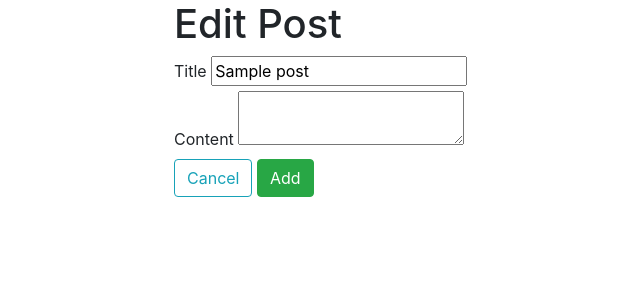
After one commit to james-br/flask-user-database, a Flask app: page /posts/1/edit in a window 1280 px wide. The commit adds this page. Shown: the top 300 px of the page, without its empty margins (216-856 px from the left). Run offline with Flask 2, Linux system fonts and the light colour scheme; tables that the repository leaves empty hold one stand-in row (values such as "Sample post"); some libraries are stand-ins or nearby versions.

Commit message:
adding a post section to the website

```diff
--- a/app.py
+++ b/app.py
@@ -1,7 +1,7 @@
 """Blogly application."""
 from flask import Flask, render_template, request, flash, redirect
 from flask_debugtoolbar import DebugToolbarExtension
-from models import db, connect_db, User
+from models import db, connect_db, User, Post
 
 
 
@@ -18,9 +18,14 @@ connect_db(app)
 db.create_all()
 
 @app.route('/')
-def home_page():
-    """Show home page"""
+def root():
     return redirect("/users")
+
+
+@app.errorhandler(404)
+def page_not_found(e):
+    """Show 404 NOT FOUND page."""
+    return render_template('404.html'), 404
 
 @app.route("/users")
 def user_list():
@@ -50,12 +55,12 @@ def users_show(user_id):
 
 
 @app.route('/users/<int:user_id>/edit')
-def edit_user(user_id):
+def show_edit_form(user_id):
     user = User.query.get_or_404(user_id)
     return render_template('edit.html', user=user)
 
 @app.route('/users/<int:user_id>/edit', methods=["POST"])
-def edit_post(user_id):
+def edit_user(user_id):
     user = User.query.get_or_404(user_id)
     user.first_name = request.form['first_name']
     user.last_name = request.form['last_name']
@@ -63,7 +68,7 @@ def edit_post(user_id):
 
     db.session.add(user)
     db.session.commit()
-
+    flash(f"User {user.fullname} was deleted.")
     return redirect("/users")
 
 @app.route("/users/<int:user_id>/delete", methods=["POST"])
@@ -72,3 +77,49 @@ def delete_user(user_id):
     db.session.delete(user)
     db.session.commit()
     return redirect("/users")
+
+@app.route("/users/<int:user_id>/posts/new")
+def mew_post_form(user_id):
+    """Creates a form for users to post comments"""
+    user = User.query.get_or_404(user_id)
+    return render_template('new.html', user=user)
+
+@app.route("/users/<int:user_id>/posts/new", methods=["POST"])
+def create_post(user_id):
+    user = User.query.get_or_404(user_id)
+    new_post = Post(title=request.form['title'],
+                    content=request.form['content'],
+                    user=user)
+    db.session.add(new_post)
+    db.session.commit()
+    flash(f"new post was created: {new_post.title}")
+    return redirect(f"/users/{user_id}")
+
+@app.route('/posts/<int:post_id>')
+def show_post(post_id):
+    post = Post.query.get_or_404(post_id)
+    return render_template('posts.html', post=post)
+
+@app.route('/posts/<int:post_id>/edit')
+def edit_post(post_id):
+    post = Post.query.get_or_404(post_id)
+    return render_template('edit_post.html', post=post)
+
+@app.route('/posts/<int:post_id>/edit', methods=["POST"])
+def post_update(post_id):
+    post = Post.query.get_or_404(post_id)
+    post.title = request.form['title']
+    post.content = request.form['content']
+
+    db.session.add(post)
+    db.session.commit()
+    flash(f"Post has been edited: {post.title}")
+    return redirect(f"/users/{post.user_id}")
+
+@app.route('/posts/<int:post_id>/delete', methods=["POST"])
+def delete_post(post_id):
+    post = Post.query.get_or_404(post_id)
+    db.session.delete(post)
+    db.session.commit()
+    flash(f"Post has been deteled:{post.title}")
+    return redirect(f"/users/{post.user_id}")
--- /dev/null
+++ b/templates/edit_post.html
@@ -0,0 +1,22 @@
+{% extends 'index.html' %}
+{% block title%}Edit Post{% endblock %}
+{% block content %}
+<h1>Edit Post</h1>
+<form method="POST">
+    <div>
+        <label for="title">Title</label>
+        <input type="text" id="title" name="title" value="{{post.title}}"">
+    </div>
+    <div>
+        <label for="title">Content</label>
+        <textarea type="text" id="content" name="content" value="{{post.content}}"></textarea>
+    </div>
+    <div>
+        <a href="/users/{{ post.user_id}}" class="btn btn-outline-info">Cancel</a>
+        <button type="submit" class="btn btn-success">Add</button>
+    </div>
+
+
+
+</form>
+{% endblock %}
```
Also changed, not shown: models.py (+21 -0 lines), templates/new.html (added, +22 -0 lines), templates/posts.html (added, +13 -0 lines), templates/profile.html (+9 -1 lines).
